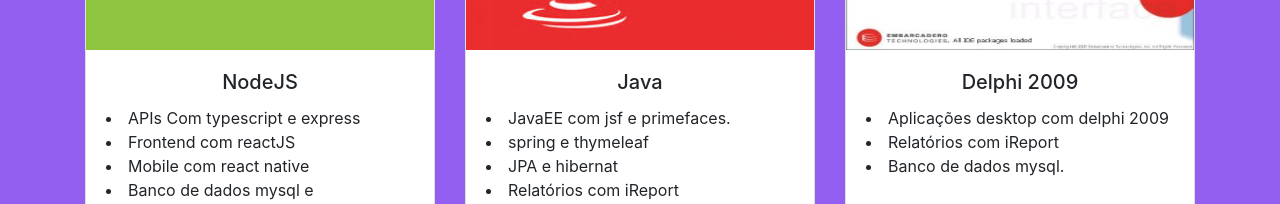
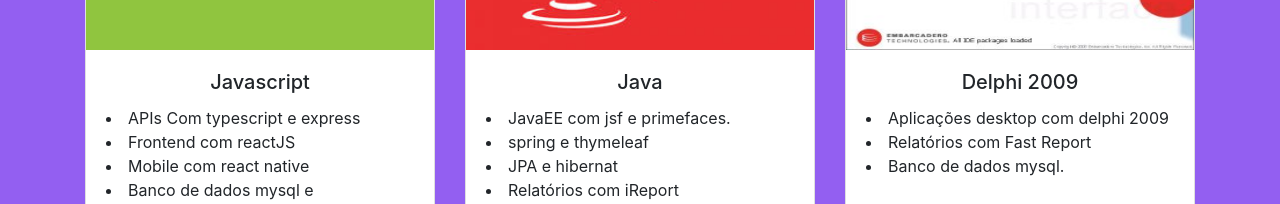
Before and after one commit to RodrigoGuedelho/site-rodrigo, a React (Create React App) app: page / in a window 1280 px wide. Shown: the part 585-789 px from the top of the page. Built offline with nearby package versions, Linux system fonts and the light colour scheme.

Commit message:
- Ajustes no conteúdo das stacks;

```diff
--- a/src/components/CardsStack/index.js
+++ b/src/components/CardsStack/index.js
@@ -10,7 +10,7 @@
       <Card>
         <Card.Img variant="top" src={imgNode} />
         <Card.Body>
-          <Card.Title>NodeJS</Card.Title>
+          <Card.Title>Javascript</Card.Title>
           <Card.Text>
             <li>APIs Com typescript e express</li>
             <li>Frontend com reactJS</li>
@@ -43,7 +43,7 @@
           <Card.Title>Delphi 2009</Card.Title>
           <Card.Text>
             <li>Aplicações desktop com delphi 2009</li>
-            <li>Relatórios com iReport</li>
+            <li>Relatórios com Fast Report</li>
             <li>Banco de dados mysql.</li>
           </Card.Text>
         </Card.Body>
```
